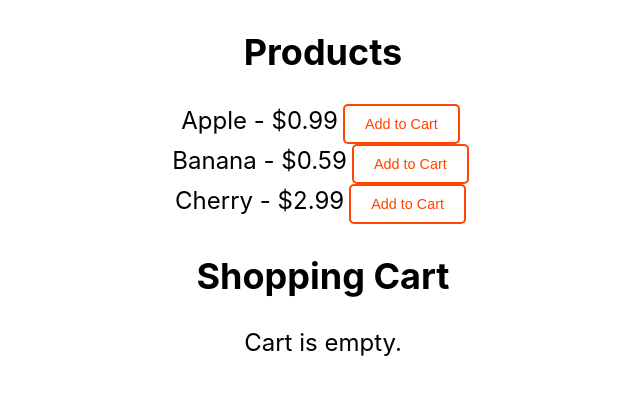
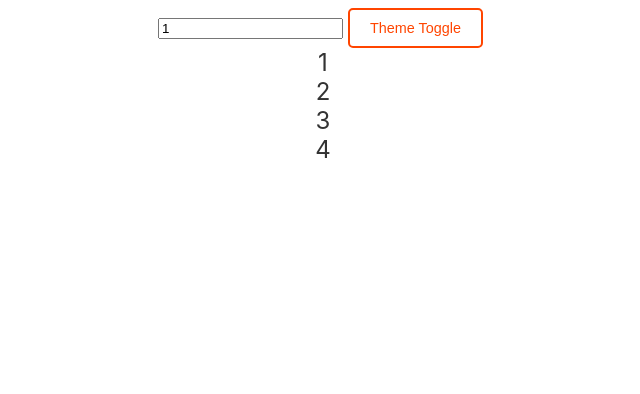
Before and after one commit to nazrulislambhat/react, a React (Vite) app: page / in a window 1280 px wide. Shown: the top 394 px of the page, without its empty margins (317-957 px from the left). Built offline with nearby package versions, Linux system fonts and the light colour scheme.

Commit message:
Initial Commit

```diff
--- a/index.html
+++ b/index.html
@@ -4,7 +4,7 @@
     <meta charset="UTF-8" />
     <link rel="icon" type="image/svg+xml" href="/vite.svg" />
     <meta name="viewport" content="width=device-width, initial-scale=1.0" />
-    <title>React Simplified</title>
+    <title>React Practice</title>
   </head>
   <body>
     <div id="root"></div>
--- a/src/App.jsx
+++ b/src/App.jsx
@@ -17,6 +17,7 @@
 import UseReducerExample5 from './hooks/UseReducerExample5.jsx';
 import UseMemoFactorial from './hooks/UseMemoFactorial.jsx';
 import UseMemoFactorial2 from './hooks/UseMemoFactorial2.jsx';
+import CallbackHook from './components/CallbackHook.jsx';
 
 function App() {
   // const [isShown, setIsShown] = useState(false);
@@ -38,8 +39,8 @@
       {/* <UseReducerExample1 />
       <UseReducerExample2 /> */}
       {/* <UseReducerExample3 /> */}
-      <UseReducerExample4 />
-
+      {/* <UseReducerExample4 /> */}
+      <CallbackHook />
     </div>
   );
 }
--- /dev/null
+++ b/src/components/CallbackHook.jsx
@@ -0,0 +1,30 @@
+import { useState, useCallback } from 'react';
+
+import List from './CallbackList.jsx';
+
+export default function CalllbackHook() {
+  const [number, setNumber] = useState(1);
+  const [dark, setDark] = useState(false);
+
+  const getItems = useCallback(() => {
+    return [number, number + 1, number + 2, number + 3];
+  }, [number]);
+
+  const theme = {
+    backgroundColor: dark ? '#333' : '#FFF',
+    color: dark ? '#FFF' : '#333',
+  };
+  return (
+    <div style={theme}>
+      <input
+        type="number"
+        value={number}
+        onChange={(e) => setNumber(parseInt(e.target.value))}
+      />
+      <button onClick={() => setDark((prevDark) => !prevDark)}>
+        Theme Toggle
+      </button>
+      <List getItems={getItems} />
+    </div>
+  );
+}
--- /dev/null
+++ b/src/components/CallbackList.jsx
@@ -0,0 +1,12 @@
+import { useState, useEffect } from 'react';
+
+function CallbackList({ getItems }) {
+  const [items, setItems] = useState([]);
+  useEffect(() => {
+    setItems(getItems());
+    console.log('Updating Items');
+  }, [getItems]);
+  return items.map((item) => <div key={item}>{item}</div>);
+}
+
+export default CallbackList;
```
